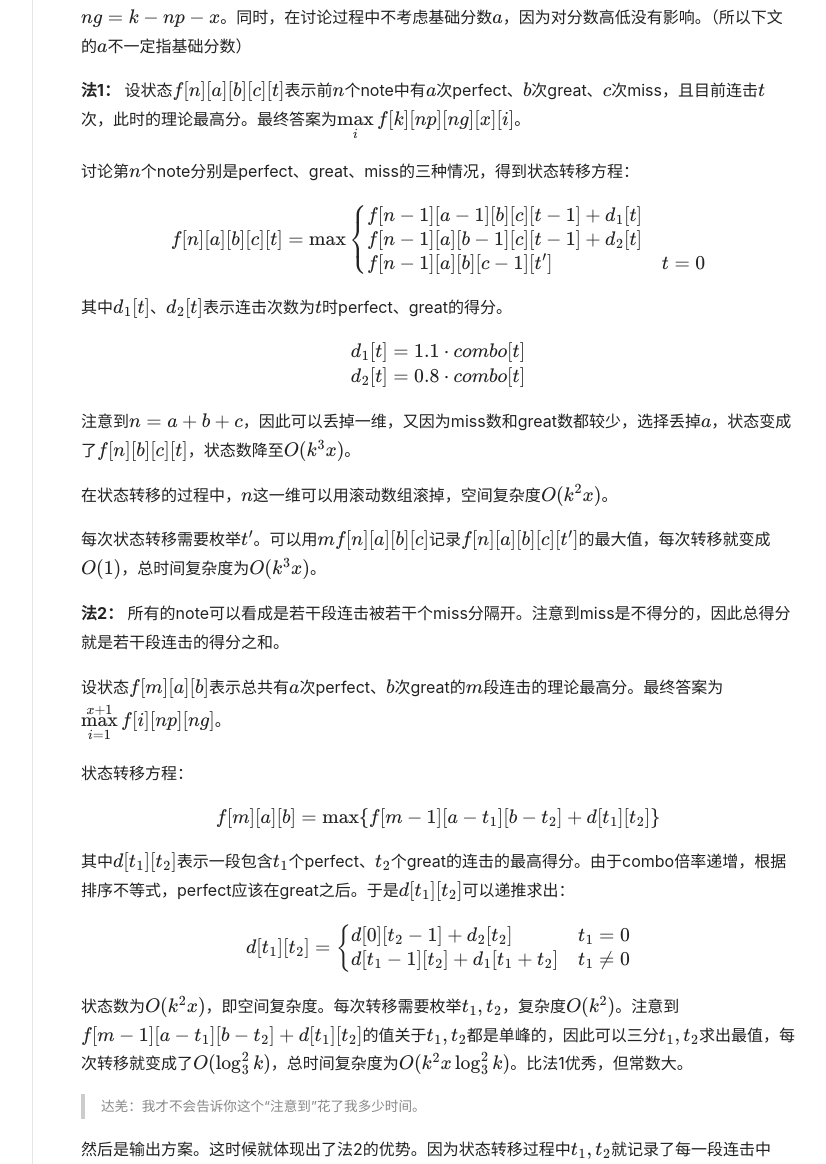
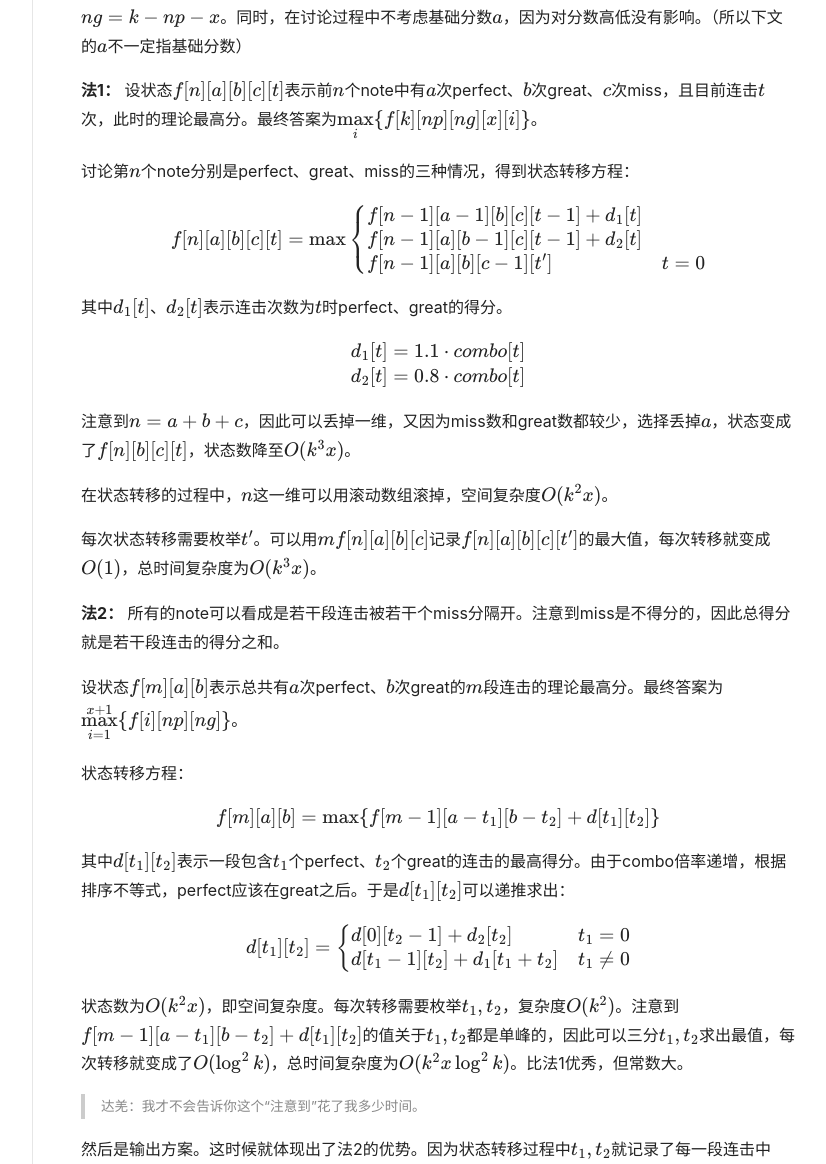
Before and after one commit to P-Henning/P-Henning.github.io, a Jekyll site: the page built from _posts/challenge/2020-01-30-challenge-5-II.md, in a window 1280 px wide. Shown: the part 944-2108 px from the top of the page, without its empty margins (217-1043 px from the left). Built offline with Jekyll 4.4.1, drawn with Linux system fonts in a browser that asks for light colours; nearby versions of some CDN libraries; formulas are drawn with MathJax 3; comment, search, counter and statistics services are not loaded.

Commit message:
Update 2020-01-30-challenge-5-II.md

```diff
--- a/_posts/challenge/2020-01-30-challenge-5-II.md
+++ b/_posts/challenge/2020-01-30-challenge-5-II.md
@@ -29,7 +29,7 @@ yuzan1830给出的数据范围：$1000\leqslant a\leqslant 3000$，$0.8\leqslant
 
 为了方便，记连击$t$次的combo倍率为$combo[t]$，perfect数为$np=k\cdot p$，great数为$ng=k-np-x$。同时，在讨论过程中不考虑基础分数$a$，因为对分数高低没有影响。（所以下文的$a$不一定指基础分数）
 
-**法1：** 设状态$f[n][a][b][c][t]$表示前$n$个note中有$a$次perfect、$b$次great、$c$次miss，且目前连击$t$次，此时的理论最高分。最终答案为$\max\limits_i\{f[k][np][ng][x][i]\}$。
+**法1：** 设状态$f[n][a][b][c][t]$表示前$n$个note中有$a$次perfect、$b$次great、$c$次miss，且目前连击$t$次，此时的理论最高分。最终答案为$\max\limits_i\lbrace f[k][np][ng][x][i]\rbrace$。
 
 讨论第$n$个note分别是perfect、great、miss的三种情况，得到状态转移方程：
 
@@ -54,11 +54,11 @@ d_2[t]&=0.8\cdot combo[t]
 
 **法2：** 所有的note可以看成是若干段连击被若干个miss分隔开。注意到miss是不得分的，因此总得分就是若干段连击的得分之和。
 
-设状态$f[m][a][b]$表示总共有$a$次perfect、$b$次great的$m$段连击的理论最高分。最终答案为$\max\limits_{i=1}^{x+1}\{f[i][np][ng]\}$。
+设状态$f[m][a][b]$表示总共有$a$次perfect、$b$次great的$m$段连击的理论最高分。最终答案为$\max\limits_{i=1}^{x+1}\lbrace f[i][np][ng]\rbrace$。
 
 状态转移方程：
 
-$$f[m][a][b]=\max\{f[m-1][a-t_1][b-t_2]+d[t_1][t_2]\}$$
+$$f[m][a][b]=\max\lbrace f[m-1][a-t_1][b-t_2]+d[t_1][t_2]\rbrace$$
 
 其中$d[t_1][t_2]$表示一段包含$t_1$个perfect、$t_2$个great的连击的最高得分。由于combo倍率递增，根据排序不等式，perfect应该在great之后。于是$d[t_1][t_2]$可以递推求出：
 
@@ -67,7 +67,7 @@ d[0][t_2-1]+d_2[t_2]&t_1=0\\
 d[t_1-1][t_2]+d_1[t_1+t_2]&t_1\neq 0
 \end{cases}$$
 
-状态数为$O(k^2x)$，即空间复杂度。每次转移需要枚举$t_1,t_2$，复杂度$O(k^2)$。注意到$f[m-1][a-t_1][b-t_2]+d[t_1][t_2]$的值关于$t_1,t_2$都是单峰的，因此可以三分$t_1,t_2$求出最值，每次转移就变成了$O(\log_3^2k)$，总时间复杂度为$O(k^2x\log_3^2k)$。比法1优秀，但常数大。
+状态数为$O(k^2x)$，即空间复杂度。每次转移需要枚举$t_1,t_2$，复杂度$O(k^2)$。注意到$f[m-1][a-t_1][b-t_2]+d[t_1][t_2]$的值关于$t_1,t_2$都是单峰的，因此可以三分$t_1,t_2$求出最值，每次转移就变成了$O(\log^2k)$，总时间复杂度为$O(k^2x\log^2k)$。比法1优秀，但常数大。
 
 > 达羌：我才不会告诉你这个“注意到”花了我多少时间。
 
```
